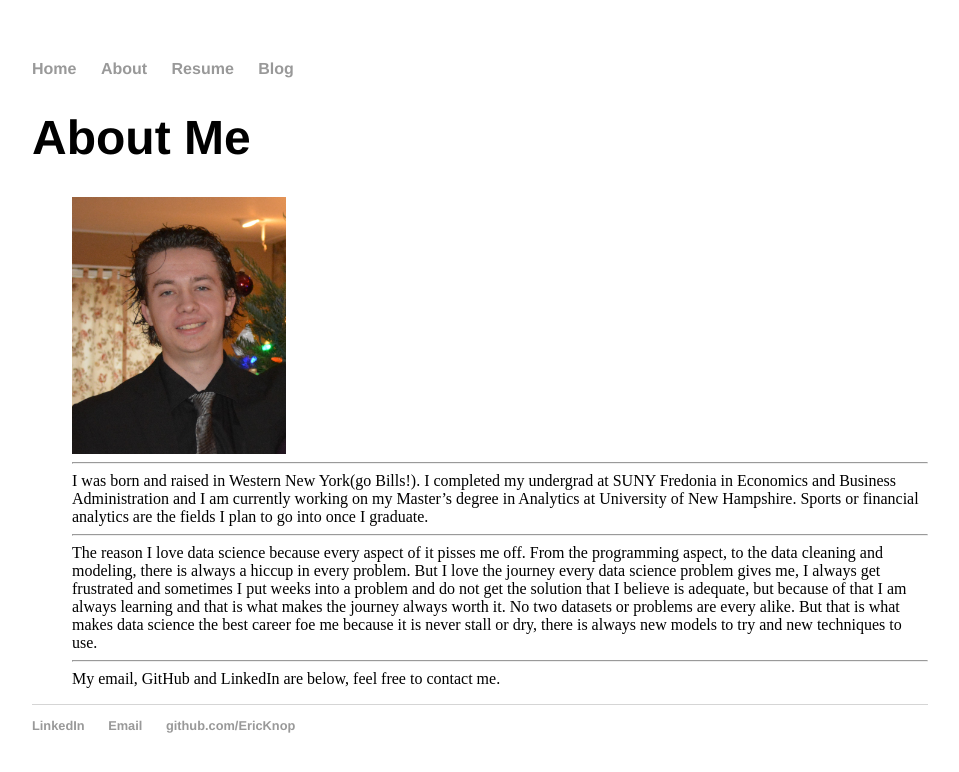
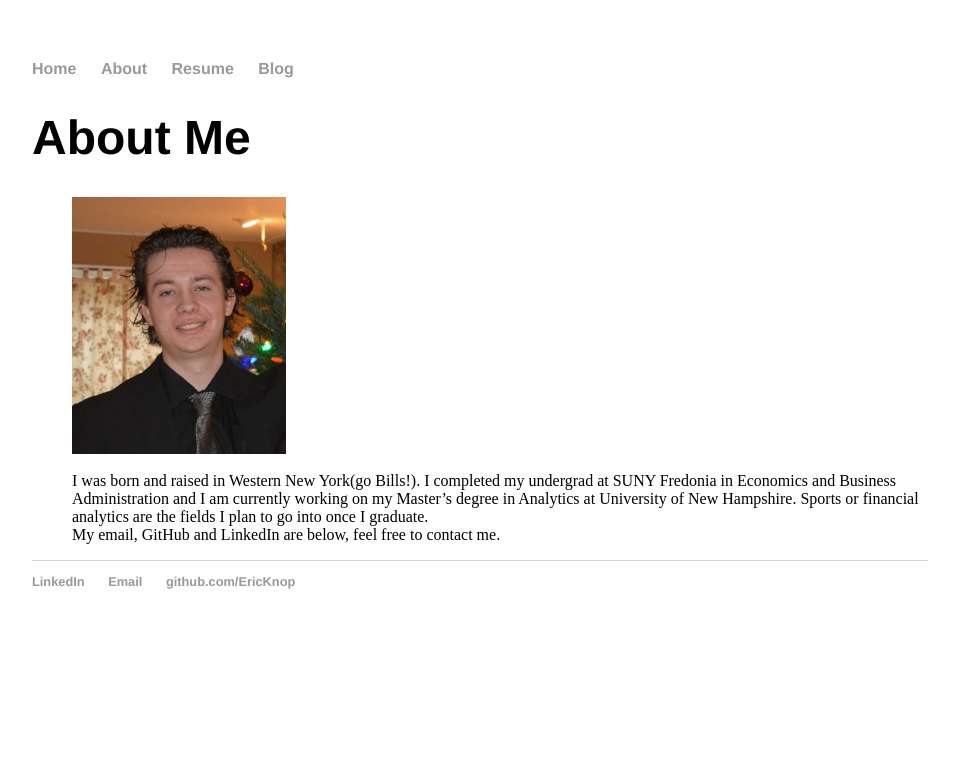
Before and after one commit to EricKnop/EricKnop.github.io, a Jekyll site: the page built from about/index.html, in a window 1280 px wide. Shown: the top 772 px of the page, without its empty margins (160-1119 px from the left). Built offline with Jekyll 4.4.1, drawn with Linux system fonts in a browser that asks for light colours.

Commit message:
Update index.html

```diff
--- a/about/index.html
+++ b/about/index.html
@@ -8,9 +8,9 @@ title: About Me
 	<img src = "https://github.com/EricKnop/EricKnop.github.io/blob/master/images/DSC_0052%20(2).JPG?raw=true"
 	     height = 25% width = 25% align = "middle">
 	</div>
-	<hr>
-I was born and raised in Western New York(go Bills!). I completed my undergrad at SUNY Fredonia in Economics and Business Administration and I am currently working on my Master’s degree in Analytics at University of New Hampshire. Sports or financial analytics are the fields I plan to go into once I graduate.
-<hr>
-The reason I love data science because every aspect of it pisses me off. From the programming aspect, to the data cleaning and modeling, there is always a hiccup in every problem. But I love the journey every data science problem gives me, I always get frustrated and sometimes I put weeks into a problem and do not get the solution that I believe is adequate, but because of that I am always learning and that is what makes the journey always worth it. No two datasets or problems are every alike. But that is what makes data science the best career foe me because it is never stall or dry, there is always new models to try and new techniques to use.
-<hr>
+	<br>
+I was born and raised in Western New York(go Bills!). I completed my undergrad at SUNY Fredonia in Economics and Business Administration
+and I am currently working on my Master’s degree in Analytics at University of New Hampshire. Sports or financial analytics are the fields
+I plan to go into once I graduate.
+<br>
 My email, GitHub and LinkedIn are below, feel free to contact me.
```
